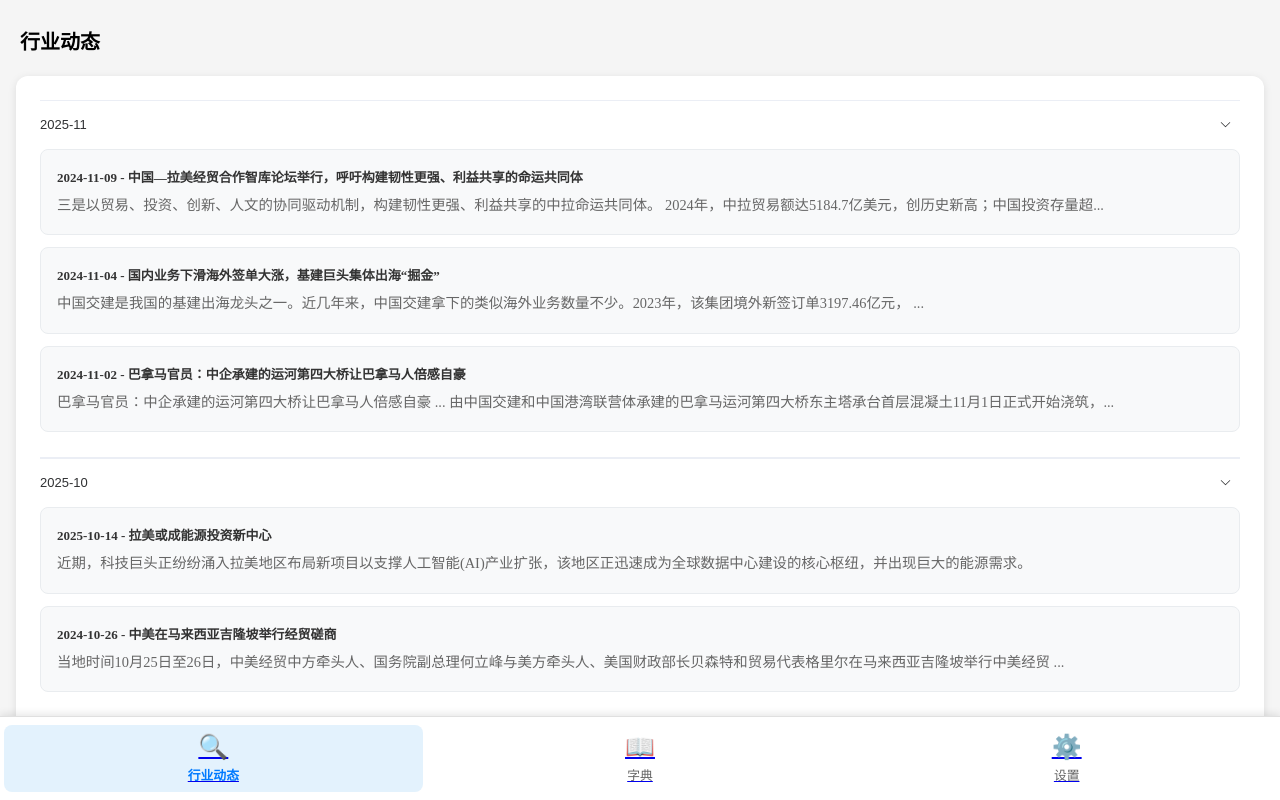
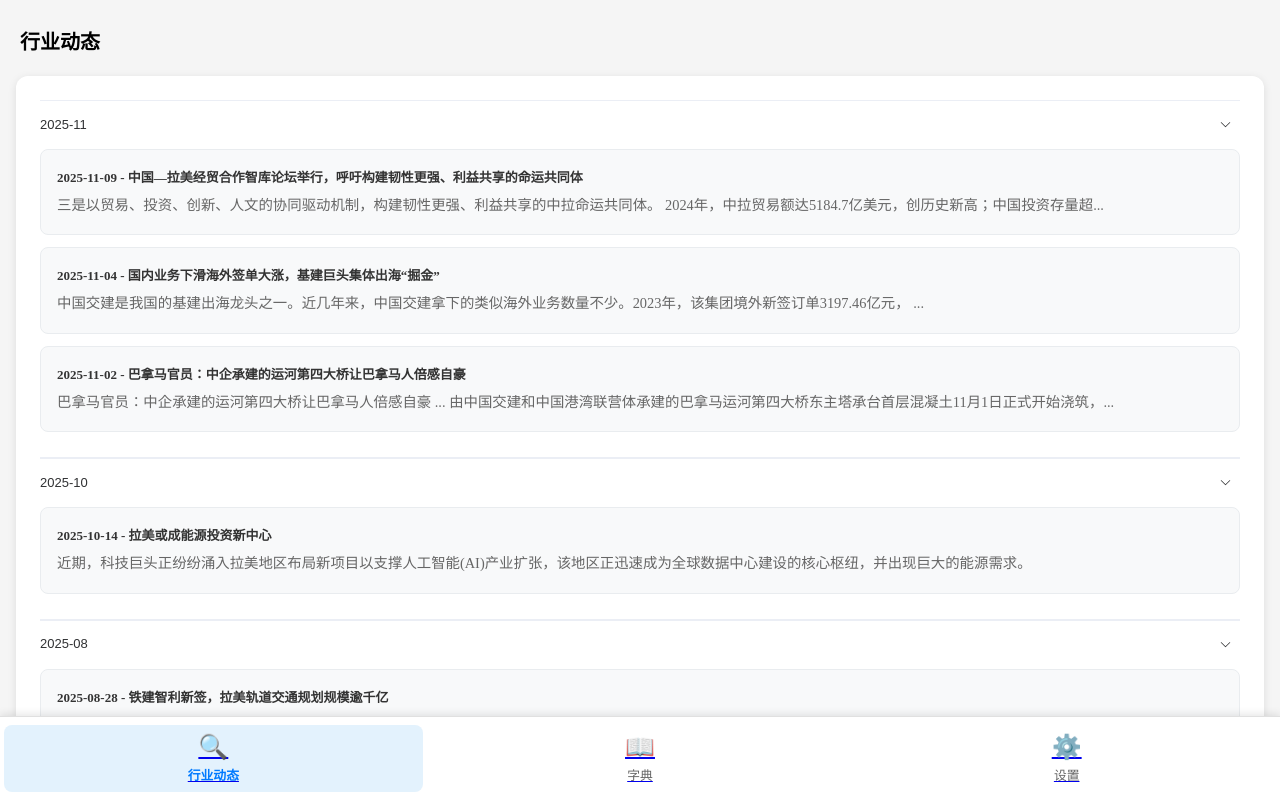
Before and after one commit to dingxyang/tauri2demo, a Vue app in the folder frontend/: page / in a window 1280 px wide. Built offline with nearby package versions, Linux system fonts and the light colour scheme.

Commit message:
fix: news

```diff
--- a/frontend/src/pages/home/new.ts
+++ b/frontend/src/pages/home/new.ts
@@ -9,7 +9,7 @@ const NEW_202511: ListItem[] = [
       description:
         "三是以贸易、投资、创新、人文的协同驱动机制，构建韧性更强、利益共享的中拉命运共同体。 2024年，中拉贸易额达5184.7亿美元，创历史新高；中国投资存量超...",
       url: "https://export.shobserver.com/baijiahao/html/1015072.html?sdkver=7d05c2f1",
-      publishTime: "2024-11-09",
+      publishTime: "2025-11-09",
     },
 
     {
@@ -18,7 +18,7 @@ const NEW_202511: ListItem[] = [
       description:
         "中国交建是我国的基建出海龙头之一。近几年来，中国交建拿下的类似海外业务数量不少。2023年，该集团境外新签订单3197.46亿元， ...",
       url: "https://cj.sina.com.cn/articles/view/1733360754/6750fc7202001e6u0",
-      publishTime: "2024-11-04",
+      publishTime: "2025-11-04",
     },
     {
       id: 1,
@@ -26,27 +26,19 @@ const NEW_202511: ListItem[] = [
       description:
         "巴拿马官员：中企承建的运河第四大桥让巴拿马人倍感自豪 ... 由中国交建和中国港湾联营体承建的巴拿马运河第四大桥东主塔承台首层混凝土11月1日正式开始浇筑，...",
       url: "https://news.qq.com/rain/a/20251102A03SAY00",
-      publishTime: "2024-11-02",
+      publishTime: "2025-11-02",
     },
 ]
 
 const NEW_202510: ListItem[] = [
     {
-        id: 2,
+        id: 1,
         title: "拉美或成能源投资新中心",
         description:
           "近期，科技巨头正纷纷涌入拉美地区布局新项目以支撑人工智能(AI)产业扩张，该地区正迅速成为全球数据中心建设的核心枢纽，并出现巨大的能源需求。",
         url: "https://mbd.baidu.com/newspage/data/landingsuper?rs=2840347119&ruk=2mtK75Ab0widUGHr6-6B1g&urlext=%7B%22cuid%22%3A%22_uSWigu7Sa_ePSuw0iSxujajv80Havu1gi2raguav8l1uSixgaS9ajfeWP5gt3Row1EmA%22%7D&isBdboxFrom=1&pageType=1&sid_for_share=184103_4&context=%7B%22nid%22%3A%22news_9819054760675693359%22,%22sourceFrom%22%3A%22other%22%7D",
         publishTime: "2025-10-14",
-      },
-      {
-        id: 1,
-        title: "中美在马来西亚吉隆坡举行经贸磋商",
-        description:
-          "当地时间10月25日至26日，中美经贸中方牵头人、国务院副总理何立峰与美方牵头人、美国财政部长贝森特和贸易代表格里尔在马来西亚吉隆坡举行中美经贸 ...",
-        url: "https://www.gov.cn/yaowen/liebiao/202510/content_7045727.htm",
-        publishTime: "2024-10-26",
-      },
+      }
 ];
 
 const NEW_202508: ListItem[] = [
```
